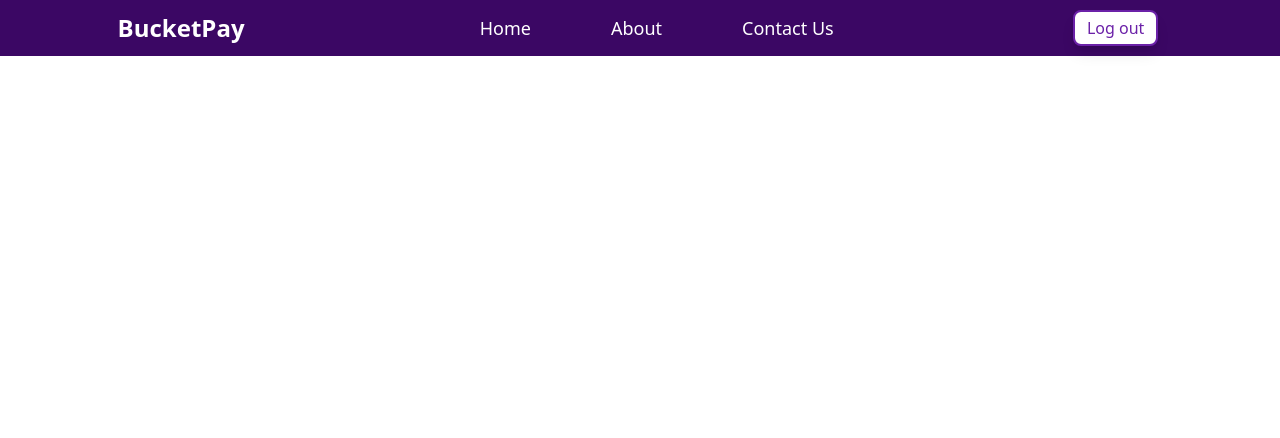
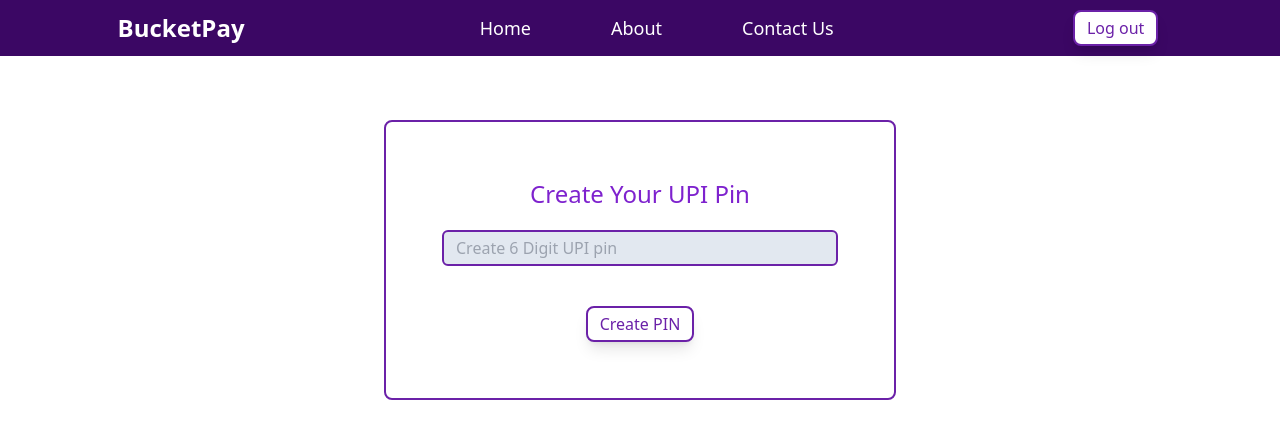
Before and after one commit to MohammedHassan07/Bucket-pay, a React (Vite) app in the folder web/: page /UPI in a window 1280 px wide. Shown: the top 438 px of the page. Built offline with nearby package versions, Linux system fonts and the light colour scheme; no server answers.

Commit message:
FEAT: UPI pin creation

```diff
--- a/web/src/App.jsx
+++ b/web/src/App.jsx
@@ -7,6 +7,7 @@ import Chats from './Pages/Chats.jsx'
 import Buckets from './Pages/Buckets.jsx'
 import Navbar from "./components/Navbar.jsx"
 import Home from './Pages/Home.jsx'
+import UPI_Pin from './Pages/UPI_Pin.jsx'
 
 function App() {
 
@@ -27,6 +28,7 @@ function App() {
 
           <Route path='/login' element={<Login />} />
           <Route path='/register' element={<Register />} />
+          <Route path='/UPI' element={<UPI_Pin />} />
           <Route path='/about' element={<About />} />
           <Route path='/contact' element={<Contact />} />
         </Routes>
--- a/web/src/Pages/Login.jsx
+++ b/web/src/Pages/Login.jsx
@@ -47,7 +47,7 @@ const Login = () => {
 
       <form className='flex flex-col gap-5 justify-center items-center mt-16 border-2 rounded-lg border-purple-800 w-2/5 p-14 '>
 
-        <h2 className='text-purple-700 text-2xl'>Registerto BucketPay</h2>
+        <h2 className='text-purple-700 text-2xl'>Login to BucketPay</h2>
 
         <Input
           type={'tel'}
@@ -63,12 +63,12 @@ const Login = () => {
             handleOnChange('password', value)
           } />
 
+        <p className='text-purple-900'>{error}</p>
+
         <Button
           value={'Login'}
           className={'border-2 rounded-lg'}
           onClick={handleLogin} />
-
-        <p className='text-purple-900'>{error}</p>
 
         <Line />
 
--- a/web/src/Pages/Register.jsx
+++ b/web/src/Pages/Register.jsx
@@ -29,7 +29,6 @@ const Register = () => {
             const response = await makeRequest('/user/register', data)
             console.log(response)
         }
-
     }
 
     function handleOnChange(field, value) {
@@ -54,7 +53,7 @@ const Register = () => {
         <div className='w-screen h-screen flex justify-center items-start'>
 
             <form className='flex flex-col gap-5 justify-center items-center mt-16 border-2 rounded-lg border-purple-800 w-2/5 p-14 '>
-                <h2 className='text-purple-700 text-2xl'>Registerto BucketPay</h2>
+                <h2 className='text-purple-700 text-2xl'>Register to BucketPay</h2>
 
                 <Input
                     type={'text'}
@@ -75,12 +74,12 @@ const Register = () => {
                     onChange={(value) =>
                         handleOnChange('password', value)} />
 
+                <p className='text-purple-900'>{error}</p>
+
                 <Button
                     value={'Registe'}
                     className={'border-2 rounded-lg'}
                     onClick={handleRegister} />
-
-                <p className='text-purple-900'>{error}</p>
 
                 <Line />
 
--- /dev/null
+++ b/web/src/Pages/UPI_Pin.jsx
@@ -0,0 +1,66 @@
+import React, { useState } from 'react'
+import Input from '../components/Input'
+import Button from '../components/Button'
+import isEmpty from '../utils/isEmpty'
+
+const UPI_Pin = () => {
+
+    const [UPI_value, setUPI_Value] = useState('')
+    const [error, setError] = useState('')
+
+    function handleOnChange(value) {
+
+        setUPI_Value(value)
+    }
+
+    function handleCreateUPI(e) {
+        e.preventDefault()
+
+        // console.log(UPI_value)
+
+        const data = { UPI_value }
+        const UPI = Number(UPI_value)
+
+        if (isEmpty(data) || typeof (UPI) !== 'number') {
+
+            setError('UPI Pin should be number')
+            setTimeout(() => { setError('') }, 3000)
+
+        } else if (UPI_value.toString().length !== 6) {
+
+            setError('The UPI Pin should be exacatly 6 digit')
+            setTimeout(() => { setError('') }, 3000)
+        } else {
+
+            // console.log('upi', UPI_value)
+
+        }
+    }
+    return (
+        <div className='w-screen h-screen flex justify-center items-start'>
+
+            <form className='flex flex-col gap-5 justify-center items-center mt-16 border-2 rounded-lg border-purple-800 w-2/5 p-14 '>
+
+                <h2 className='text-purple-700 text-2xl'>Create Your UPI Pin</h2>
+
+                <Input
+                    type={'number'}
+                    placeHolder={'Create 6 Digit UPI pin'}
+                    onChange={(value) =>
+                        handleOnChange(value)
+                    } />
+
+                <p className='text-purple-900'>{error}</p>
+
+                <Button
+                    value={'Create PIN'}
+                    className={'border-2 rounded-lg'}
+                    onClick={handleCreateUPI} />
+
+
+            </form>
+        </div>
+    )
+}
+
+export default UPI_Pin
```
